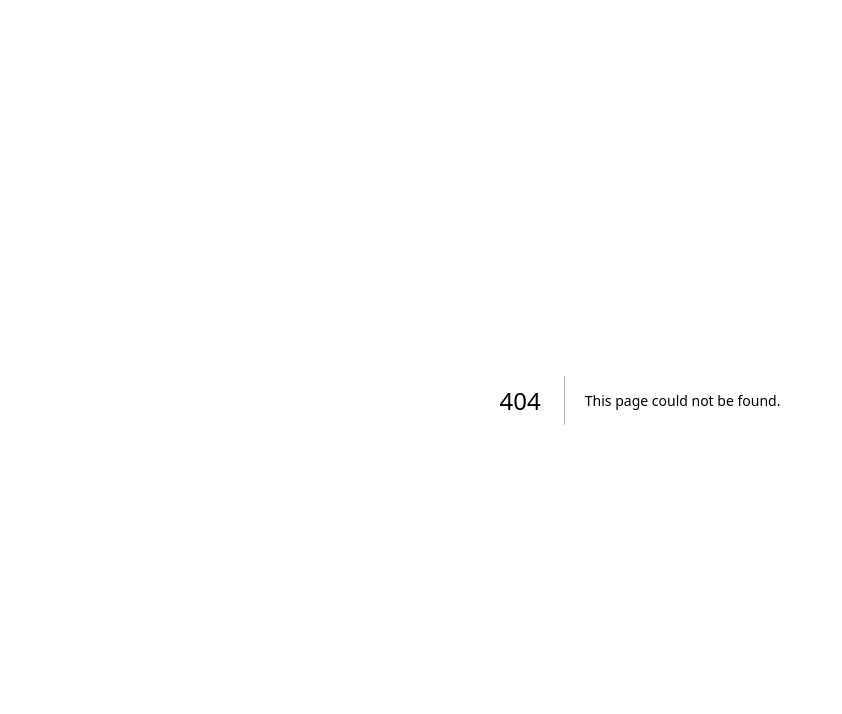
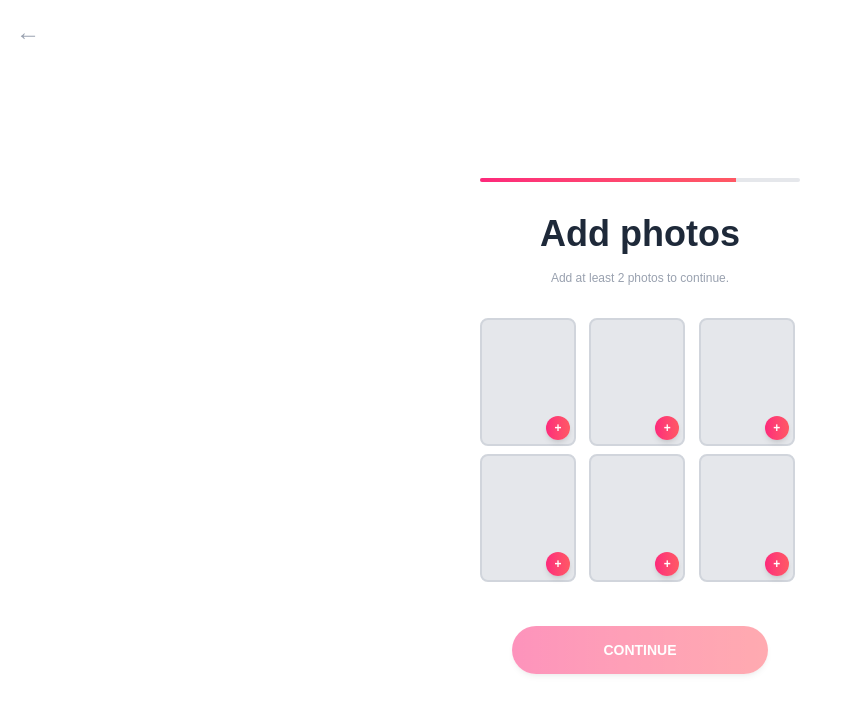
Before and after one commit to ArturWebDev1/tinder_clone_project, a Next.js app in the folder frontend/: page /add-photos in a window 1280 px wide. Before the commit this address had no page. Shown: the top 714 px of the page, without its empty margins (0-842 px from the left). Built offline with nearby package versions, Linux system fonts and the light colour scheme.

Commit message:
add photos and welcome pages

```diff
--- /dev/null
+++ b/frontend/src/app/add-photos/page.tsx
@@ -0,0 +1,116 @@
+"use client";
+
+import React, { useState } from 'react';
+import Link from 'next/link';
+
+// Reusing the ProgressBar component
+const ProgressBar = ({ step, totalSteps }: { step: number; totalSteps: number }) => {
+  const progressPercentage = (step / totalSteps) * 100;
+  return (
+    <div className="w-80 h-1 bg-gray-200 rounded-full overflow-hidden">
+      <div
+        className="h-full bg-gradient-to-r from-[#FD297B] to-[#FF5864] transition-all duration-300 ease-in-out"
+        style={{ width: `${progressPercentage}%` }}
+      />
+    </div>
+  );
+};
+
+// Placeholder Photo Component
+const PhotoPlaceholder = ({
+  photoUrl,
+  onAdd,
+  onRemove
+}: {
+  photoUrl: string | null;
+  onAdd: () => void;
+  onRemove: () => void;
+}) => {
+  return (
+    <div className="relative h-32 w-24 rounded-lg bg-gray-200 border-2 border-gray-300">
+      {photoUrl ? (
+        <>
+          <img src={photoUrl} alt="User Photo" className="h-full w-full object-cover rounded-lg" />
+          <button
+            onClick={onRemove}
+            className="absolute -top-2 -right-2 h-6 w-6 rounded-full bg-white text-gray-500 text-xs font-bold flex items-center justify-center shadow-md border"
+          >
+            x
+          </button>
+        </>
+      ) : (
+        <button
+          onClick={onAdd}
+          className="absolute bottom-1 right-1 h-6 w-6 rounded-full bg-gradient-to-r from-[#FD297B] to-[#FF5864] text-white flex items-center justify-center shadow-md text-xs font-bold"
+        >
+          +
+        </button>
+      )}
+    </div>
+  );
+};
+
+export default function AddPhotosPage() {
+  const [photos, setPhotos] = useState<string[]>([]);
+
+  const handleAddPhoto = () => {
+    if (photos.length < 6) {
+      // Simulate adding a photo. In a real app, this would trigger a file picker.
+      const newPhoto = `https://picsum.photos/200/300?random=${Date.now()}`;
+      setPhotos([...photos, newPhoto]);
+    }
+  };
+
+  const handleRemovePhoto = (index: number) => {
+    const newPhotos = photos.filter((_, i) => i !== index);
+    setPhotos(newPhotos);
+  };
+
+  const isButtonDisabled = photos.length < 2;
+  const photoGrid = Array(6).fill(null);
+
+  return (
+    <div className="relative flex h-screen w-screen flex-col items-center justify-center bg-white px-8">
+      {/* Back Arrow */}
+      <div className="absolute left-4 top-4 text-2xl text-gray-400">
+        ←
+      </div>
+
+      <div className="flex w-full flex-col items-center m-1">
+        {/* Progress Bar */}
+        <div className="mt-12 mb-8">
+          <ProgressBar step={4} totalSteps={5} />
+        </div>
+
+        <h1 className="text-4xl font-bold text-gray-800">Add photos</h1>
+
+        <p className="mt-4 text-xs text-gray-400 text-center w-80">
+          Add at least 2 photos to continue.
+        </p>
+
+        <div className="mt-8 grid grid-cols-3 gap-2 w-80">
+          {photoGrid.map((_, index) => (
+            <PhotoPlaceholder
+              key={index}
+              photoUrl={photos[index] || null}
+              onAdd={handleAddPhoto}
+              onRemove={() => handleRemovePhoto(index)}
+            />
+          ))}
+        </div>
+      </div>
+
+      {/* Continue Button */}
+      <div className="mt-10 w-64">
+        <Link href="/welcome">
+          <button
+            className="h-12 w-full rounded-full bg-gradient-to-r from-[#FD297B] to-[#FF5864] text-sm font-bold text-white shadow-md disabled:opacity-50"
+            disabled={isButtonDisabled}
+          >
+            CONTINUE
+          </button>
+        </Link>
+      </div>
+    </div>
+  );
+}
--- /dev/null
+++ b/frontend/src/app/welcome/page.tsx
@@ -0,0 +1,62 @@
+import React from 'react';
+import Link from 'next/link';
+
+// House Rule component
+const HouseRule = ({ title, description }: { title: string; description: string }) => {
+  return (
+    <div className="flex flex-col">
+      <div className="flex items-center space-x-2">
+        <span className="text-xl font-bold text-[#FD297B]">✓</span>
+        <h2 className="font-bold text-sm text-black">{title}</h2>
+      </div>
+      <p className="ml-5 text-gray-500 text-sm">{description}</p>
+    </div>
+  );
+};
+
+export default function WelcomePage() {
+  return (
+    <div className="relative flex h-screen w-screen flex-col items-center justify-center bg-white px-8">
+      {/* Back Arrow */}
+      <div className="absolute left-4 top-4 text-2xl text-gray-400">
+        ←
+      </div>
+
+      <div className="flex w-full flex-col items-center m-1">
+        <h1 className="text-4xl font-bold text-gray-800">Welcome to Tinder</h1>
+
+        <p className="mt-4 text-gray-500 text-sm">
+          Please follow these House Rules.
+        </p>
+
+        <div className="mt-8 mb-8 flex w-80 flex-col space-y-4">
+          <HouseRule
+            title="Be yourself."
+            description="Make sure your photos, age, and bio are true to who you are."
+          />
+          <HouseRule
+            title="Stay safe."
+            description="Don't be too quick to give out personal information. Date Safely"
+          />
+          <HouseRule
+            title="Play it cool."
+            description="Respect others and treat them as you would like to be treated."
+          />
+          <HouseRule
+            title="Be proactive."
+            description="Always report bad behavior."
+          />
+        </div>
+      </div>
+
+      {/* Continue Button */}
+      <div className="w-64">
+        <Link href="/dashboard">
+          <button className="h-12 w-full rounded-full bg-gradient-to-r from-[#FD297B] to-[#FF5864] text-sm font-bold text-white shadow-md">
+            I AGREE
+          </button>
+        </Link>
+      </div>
+    </div>
+  );
+}
```
